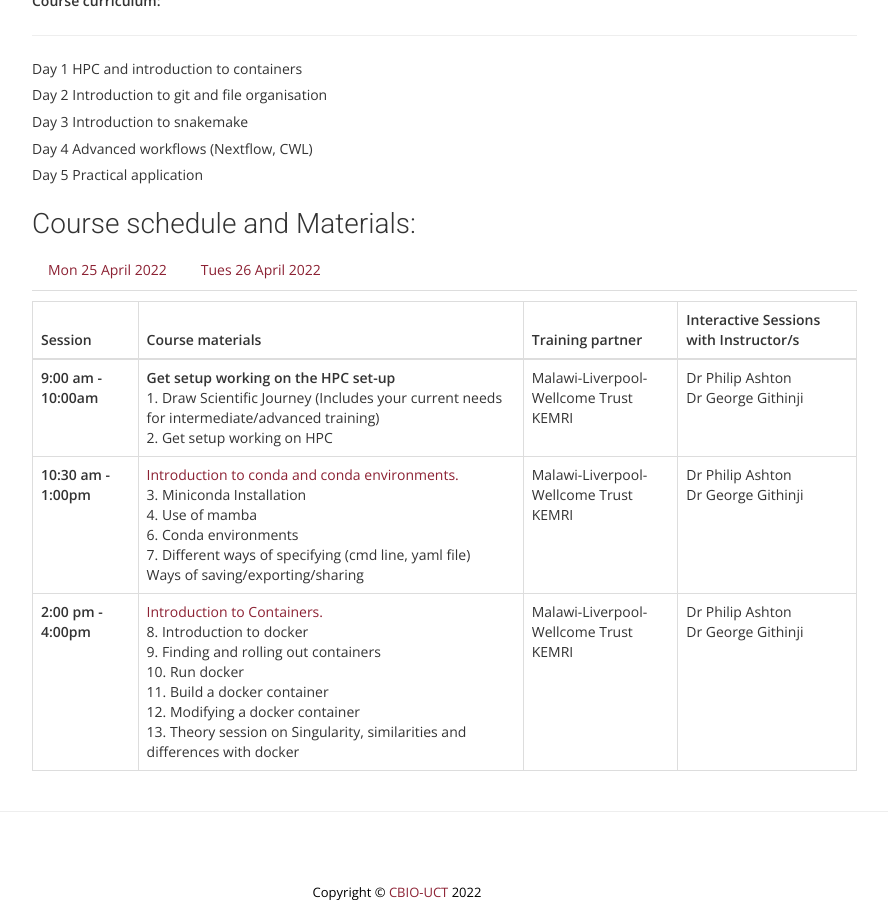
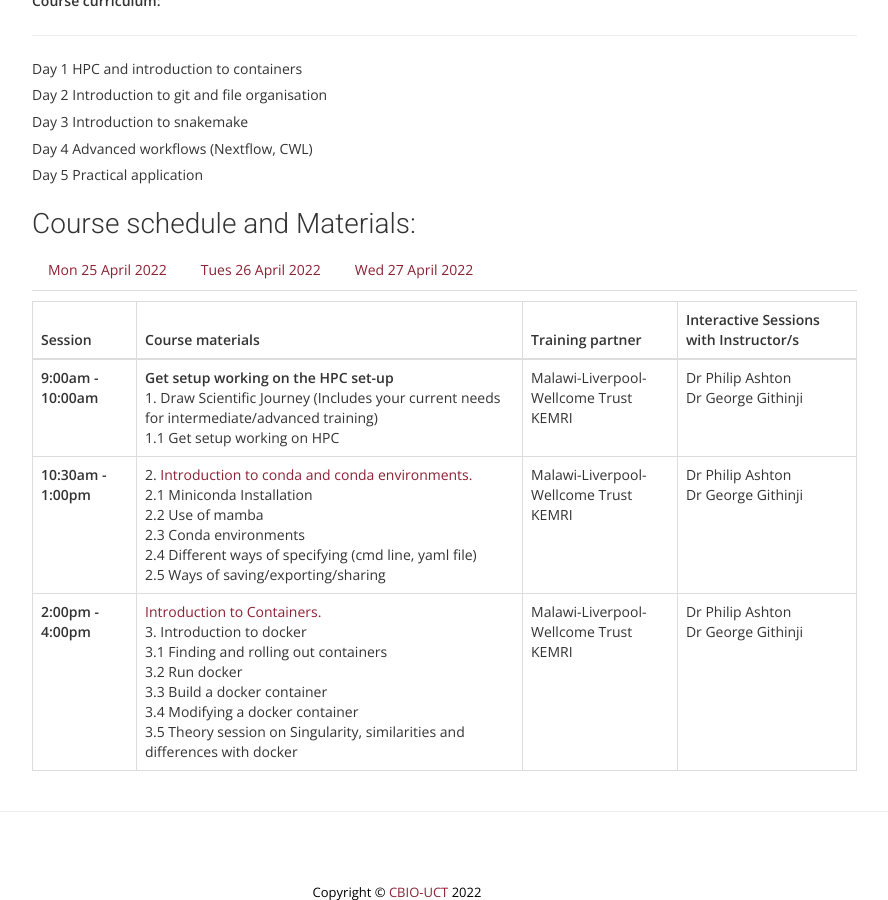
Before and after one commit to uct-cbio/ngs-academy, a Jekyll site: the page built from _posts/2022-04-13-Advanced-Training-Developing- Workflows.md, in a window 1280 px wide and 900 px high, scrolled down 1022 px. Shown: the whole window, without its empty margins (243-1131 px from the left). Built offline with Jekyll 4.4.1, drawn with Linux system fonts in a browser that asks for light colours; nearby versions of some CDN libraries; some web fonts are replaced; comment, search, counter and statistics services are not loaded.

Commit message:
added wednesday

```diff
--- a/_posts/2022-04-13-Advanced-Training-Developing- Workflows.md
+++ b/_posts/2022-04-13-Advanced-Training-Developing- Workflows.md
@@ -111,10 +111,10 @@ The NGS Academy forms part of the Africa CDC Pathogen Genomics Initiative (PGI).
 	<li class="nav-item">
 		<a class="nav-link" data-toggle="tab" href="#tabs-2" role="tab">Tues 26 April 2022</a>
 	</li>
-   <!--
 	<li class="nav-item">
 		<a class="nav-link" data-toggle="tab" href="#tabs-3" role="tab">Wed 27 April 2022</a>
 	</li>
+   <!--
   	<li class="nav-item">
 		<a class="nav-link" data-toggle="tab" href="#tabs-4" role="tab">Thur 28 April 2022</a>
 	</li>
@@ -139,14 +139,14 @@ The NGS Academy forms part of the Africa CDC Pathogen Genomics Initiative (PGI).
   </thead>
   <tbody>
     <tr>
-      <th scope="row">9:00 am - 10:00am
+      <th scope="row">9:00am - 10:00am
       <br>
      </th>
       <td>    <ul>
       <li><b> Get setup working on the HPC set-up</b></li>
 <ol>
   <li>1. Draw Scientific Journey (Includes your current needs for intermediate/advanced training)</li>
-  <li>2. Get setup working on HPC</li>
+  <li>1.1 Get setup working on HPC</li>
 </ol>
 </ul></td>
       <td><ul>
@@ -162,17 +162,17 @@ The NGS Academy forms part of the Africa CDC Pathogen Genomics Initiative (PGI).
 </ul></td>
     </tr>
   <tr>
-      <th scope="row">10:30 am - 1:00pm
+      <th scope="row">10:30am - 1:00pm
       <br>
      </th>
       <td>    <ul>
-      <li> <a href="{{ site.url }}uploads/Cond_and_Conda_environments.pdf" target="_blank">Introduction to conda and conda environments.</a></li>
+      <li>2. <a href="{{ site.url }}uploads/Cond_and_Conda_environments.pdf" target="_blank">Introduction to conda and conda environments.</a></li>
 <ol>
-  <li>3. Miniconda Installation</li>
-  <li>4. Use of mamba</li>
-    <li>6. Conda environments</li>
-     <li>7. Different ways of specifying (cmd line, yaml file)</li>
-       <li>Ways of saving/exporting/sharing</li>
+  <li>2.1 Miniconda Installation</li>
+  <li>2.2 Use of mamba</li>
+    <li>2.3 Conda environments</li>
+     <li>2.4 Different ways of specifying (cmd line, yaml file)</li>
+       <li>2.5 Ways of saving/exporting/sharing</li>
 </ol>
 </ul></td>
       <td><ul>
@@ -188,18 +188,18 @@ The NGS Academy forms part of the Africa CDC Pathogen Genomics Initiative (PGI).
 </ul></td>
     </tr>
   <tr>
-      <th scope="row">2:00 pm - 4:00pm
+      <th scope="row">2:00pm - 4:00pm
       <br>
      </th>
       <td>    <ul>
         <li> <a href="#" target="_blank">Introduction to Containers.</a></li>
 <ol>
-  <li>8. Introduction to docker</li>
-  <li>9. Finding and rolling out containers</li>
-   <li>10. Run docker</li>
-    <li>11. Build a docker container</li>
-    <li>12. Modifying a docker container</li>
-     <li>13. Theory session on Singularity, similarities and differences with docker</li>
+  <li>3. Introduction to docker</li>
+  <li>3.1 Finding and rolling out containers</li>
+   <li>3.2 Run docker</li>
+    <li>3.3 Build a docker container</li>
+    <li>3.4 Modifying a docker container</li>
+     <li>3.5 Theory session on Singularity, similarities and differences with docker</li>
 </ol>
 </ul></td>
       <td><ul>
@@ -232,17 +232,17 @@ The NGS Academy forms part of the Africa CDC Pathogen Genomics Initiative (PGI).
   <tbody>
 
   <tr>
-      <th scope="row">9:00 am - 10:00am
+      <th scope="row">9:00am - 10:00am
       <br>
      </th>
       <td>    <ul>
       <li>1. Recap from yesterday </li>
-      <li>2. Introduction to docker mounts and volumes </li>
-<li>3. Working with volumes and
+      <li>1.1 Introduction to docker mounts and volumes </li>
+<li>1.2 Working with volumes and
 persisting data</li>
-        <li><b>Introduction to Git</b></li>
+        <li>1.3 Introduction to singularity</li>
 <ol>
-  <li> <a href="https://verena90.github.io/2021-10-05-online-NGS_Academy/" target="_blank">Software carpentry</a> </li>
+
 
 </ol>
 </ul></td>
@@ -258,12 +258,15 @@ persisting data</li>
               <li>Dr George Githinji</li>
 </ul></td>
     </tr>
+
  <tr>
-      <th scope="row">10:30 am - 1:00pm
+      <th scope="row">10:30am - 1:00pm
       <br>
      </th>
       <td>    <ul>
-      <li><b> Scientific talk</b></li>
+      <li>2. Introduction to Git</li>
+       <li>2.1  Software carpentry <a href="https://verena90.github.io/2021-10-05-online-NGS_Academy/" target="_blank">Basic Unix and Git</a> </li>
+
 </ul></td>
       <td><ul>
 
@@ -280,9 +283,9 @@ persisting data</li>
     <tr>
       <th scope="row">
       <br>
-      2:00 pm - 3:00 pm</th>
+      2:00pm - 3:00pm</th>
       <td>    <ul>
-             <li>File organisation.</li>
+             <li>3. File organisation.</li>
 
 </ul></td>
       <td><ul>
@@ -313,60 +316,56 @@ persisting data</li>
     </tr>
   </thead>
   <tbody>
-    <tr>
-      <th scope="row">AM session
+
+  <tr>
+      <th scope="row">9:00am - 1:00pm
       <br>
      </th>
       <td>    <ul>
-                   <li> <a href="#" target="_blank"> Introduction to snakemake.</a></li>
-               <ol>
-  <li>1. Scripting </li>
-  <li>2. Basic Concerpts </li>
-  <li>3. Running a basic pipeline</li>
-  <li>4. Configurations </li>
-
-
-</ol>
-
-</ul></td>
-      <td><ul>
-
-  <li>Malawi-Liverpool-Wellcome Trust</li>
-
-  <li></li>
-
-</ul></td>
-            <td><ul>
-             <li>Dr Philip Ashton</li>
-
-</ul></td>
-    </tr>
-    <tr>
-      <th scope="row">
-      <br>
-      PM session</th>
-      <td>    <ul>
-                                <li> <a href="#" target="_blank"> Introduction to snakemake contd..</a></li>
-               <ol>
-  <li>5. Run Snakemake with conda </li>
-
+      <li>1. Introduction to Snakemake </li>
+      <li>1.1 Scripting </li>
+<li>1.2 Basic concerpts</li>
+        <li>1.3 Running a basic pipeline</li>
+          <li>1.4 Configurations</li>
+<ol>
 
 
 </ol>
 </ul></td>
       <td><ul>
 
-  <li>Malawi-Liverpool-Wellcome Trust</li>
+  <li>Malawi-Liverpool-Wellcome Trust </li>
+
+ <li>KEMRI </li>
+
+</ul></td>
+            <td><ul>
+             <li>Dr Philip Ashton</li>
+              <li>Dr George Githinji</li>
+</ul></td>
+    </tr>
+    <tr>
+      <th scope="row">
+      <br>
+      2:00pm - 4:00pm</th>
+      <td>    <ul>
+             <li>2. Running snakemake.</li>
+                  <li>2.1 Run snakemake with conda</li>
+                    <li>2.2 Running snakemake on HPC</li>
+</ul></td>
+      <td><ul>
+   <li>Malawi-Liverpool-Wellcome Trust </li>
+  <li>KEMRI</li>
 
 
 </ul></td>
             <td> <ul>
 
   <li>Dr Philip Ashton</li>
+   <li>Dr George Githinji</li>
 
 </ul></td>
     </tr>
-
   </tbody>
 </table>  </p>
 	</div>
```
